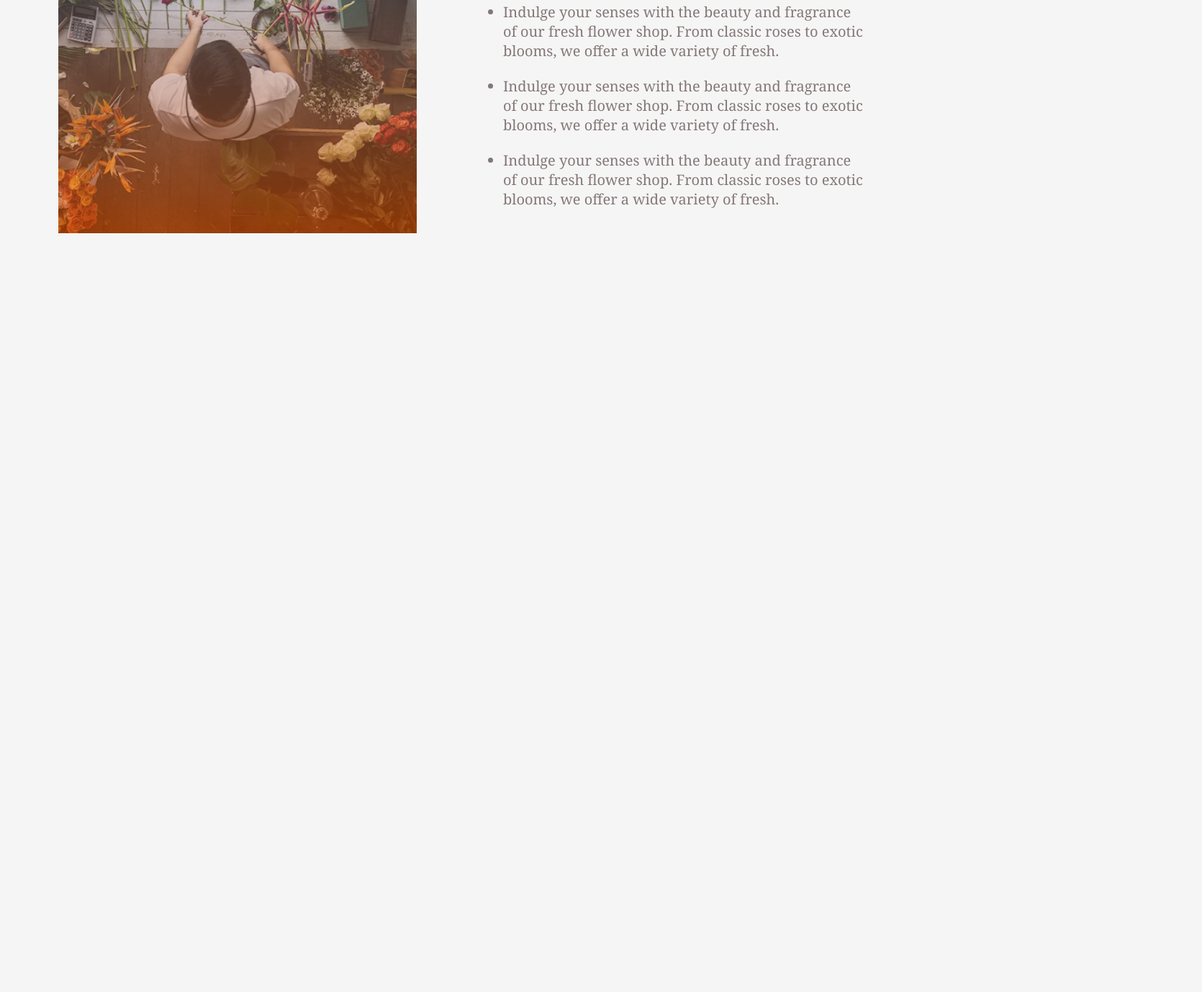
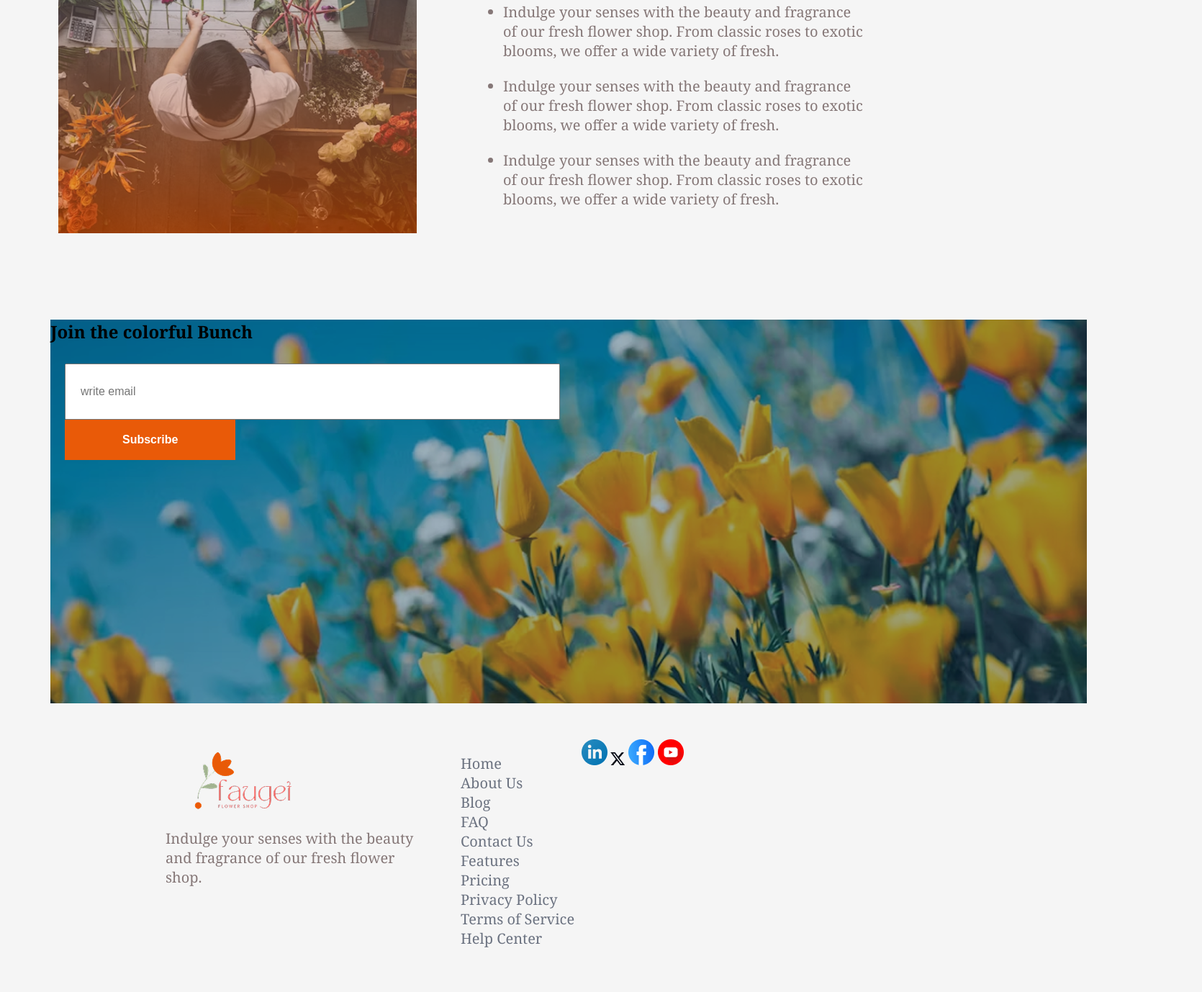
Before and after one commit to ObaidulHHasan/Assignment-02-B12, a plain HTML site: page index.html in a window 1280 px wide. Shown: the part 2339-3717 px from the top of the page at 72% size, 1670 px wide, since content can reach past the window. Before the commit the page ends 2663 px from the top, so only its background shows below. Drawn offline with Linux system fonts and the light colour scheme.

Commit message:
added join and footer section

```diff
--- a/index.html
+++ b/index.html
@@ -99,9 +99,41 @@
                     </ul>
                 </div>
           </section>
+          <!-- Join  section -->
+           <section class="join-section">
+            <h1>Join the colorful Bunch</h1>
+           <div class="bunch-message">
+            <input type="email" placeholder="write email">
+            <button class="btn-primary">Subscribe</button>
+           </div>
+
+           </section>
     </main>
     <footer>
-
+            <div class="footer-logo">
+                <figure><img src="assets/logo.png"></figure>
+            <p class="dark-3">Indulge your senses with the beauty and fragrance of our fresh flower shop. </p>
+            </div>
+           <div>
+             <ul class="foter-item dark-3">
+                <li><a href="#" class="footer-link">Home</a></li>
+                <li><a href="#" class="footer-link">About Us</a></li>
+                <li><a href="#" class="footer-link">Blog</a></li>
+                <li><a href="#" class="footer-link">FAQ</a></li>
+                <li><a href="#" class="footer-link">Contact Us</a></li>
+                <li><a href="#" class="footer-link">Features</a></li>
+                <li><a href="#" class="footer-link">Pricing</a></li>
+                <li><a href="#" class="footer-link">Privacy Policy</a></li>
+                <li><a href="#" class="footer-link">Terms of Service</a></li>
+                <li><a href="#" class="footer-link">Help Center</a></li>
+            </ul>
+           </div>
+            <div class="footer-sponsor">
+                <img src="assets/icon-linkedin.png">
+                <img src="assets/icon-twitter.png">
+                <img src="assets/icon-facebook.png">
+                <img src="assets/icon-youtube.png">
+            </div>
     </footer>
 </body>
 </html>
--- a/styles/blog.css
+++ b/styles/blog.css
@@ -1,7 +1,4 @@
-
-
 @import url('https://fonts.googleapis.com/css2?family=Noto+Serif:ital,wght@0,100..900;1,100..900&display=swap');
-
 
 .noto-serif-font{
   font-family: "Noto Serif", serif;
@@ -29,7 +26,7 @@ body{
     margin: 0 auto;
 }
 .btn-primary{
-    background-color: #FF900E;
+    background-color: #E95A08;
     font-size: 1rem;
     color: #FFFFFF;
     padding: 19px 80px;
@@ -146,9 +143,47 @@ body{
     margin-top: -120px;
     filter:drop-shadow(100%)
 }
+/* Join section */
+.join-section{
+    margin-top: 120px;
+    width: 1440px;
+    height: 533px;
+    background-image: url(../assets/news-letter-bg.png);
 
+}
+.bunch-message h1{
+   font-size: 3rem;
+   font-weight: bold;
+   color: #FFFFFF;
 
+}
+.bunch-message, input{
+        width: 644px;
+        height: 58px;
+        padding: 8px 20px;
+        font-size: 1rem;
 
+}
+
+/* Footer sectionn */
+    footer{
+        width: 1440px;
+        height: 348px;
+        display: flex;
+        margin: 50px 160px;
+
+    }
+.footer-logo{
+    width: 360px;
+}
+.foter-item li{
+    list-style: none;
+}
+.footer-link{
+    text-decoration: none;
+    color: rgba(107, 114, 128, 1);
+    margin: 10px;
+}
 
 
 /* @media screen and (max-width: 576px) {
```
